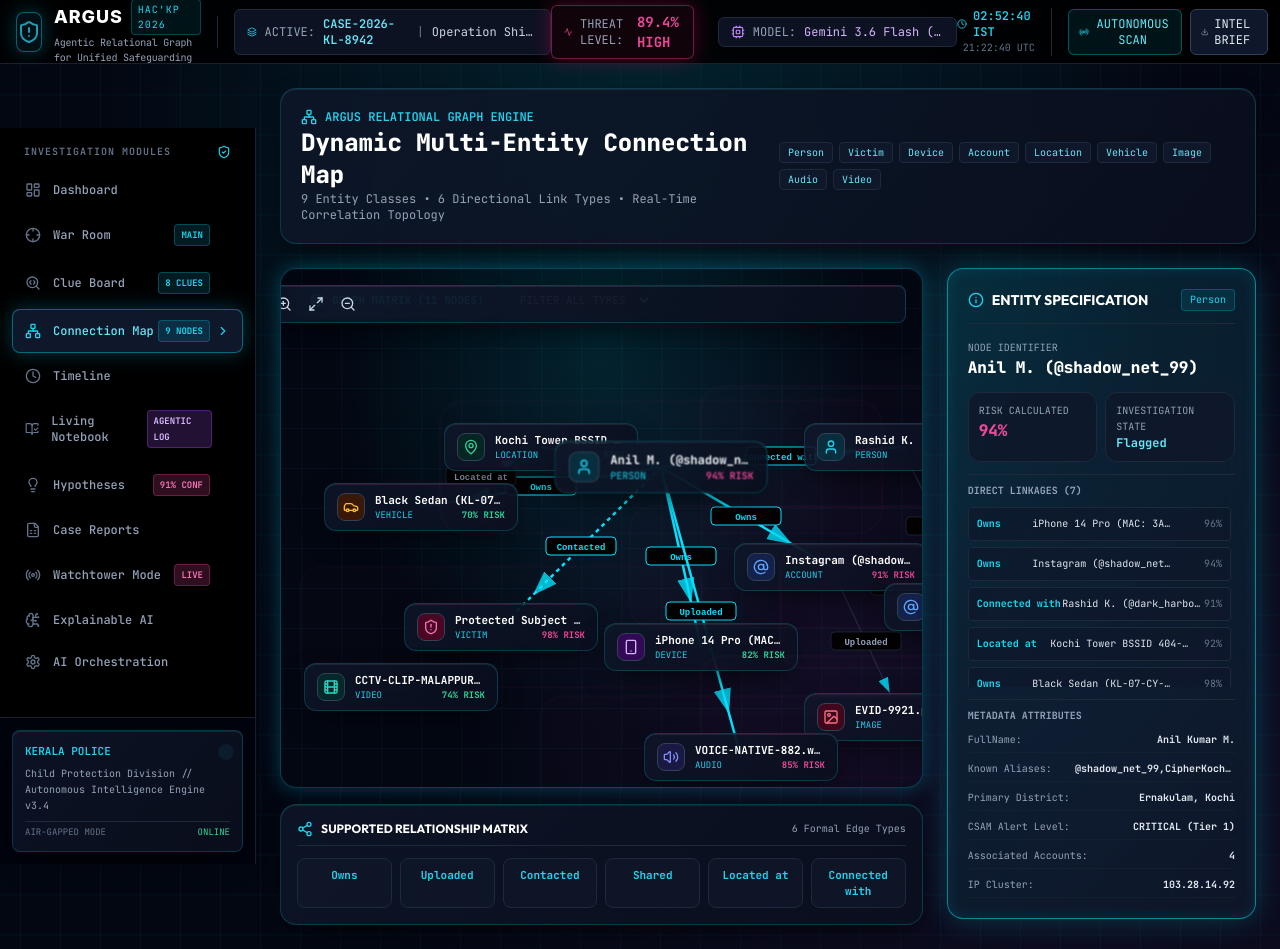
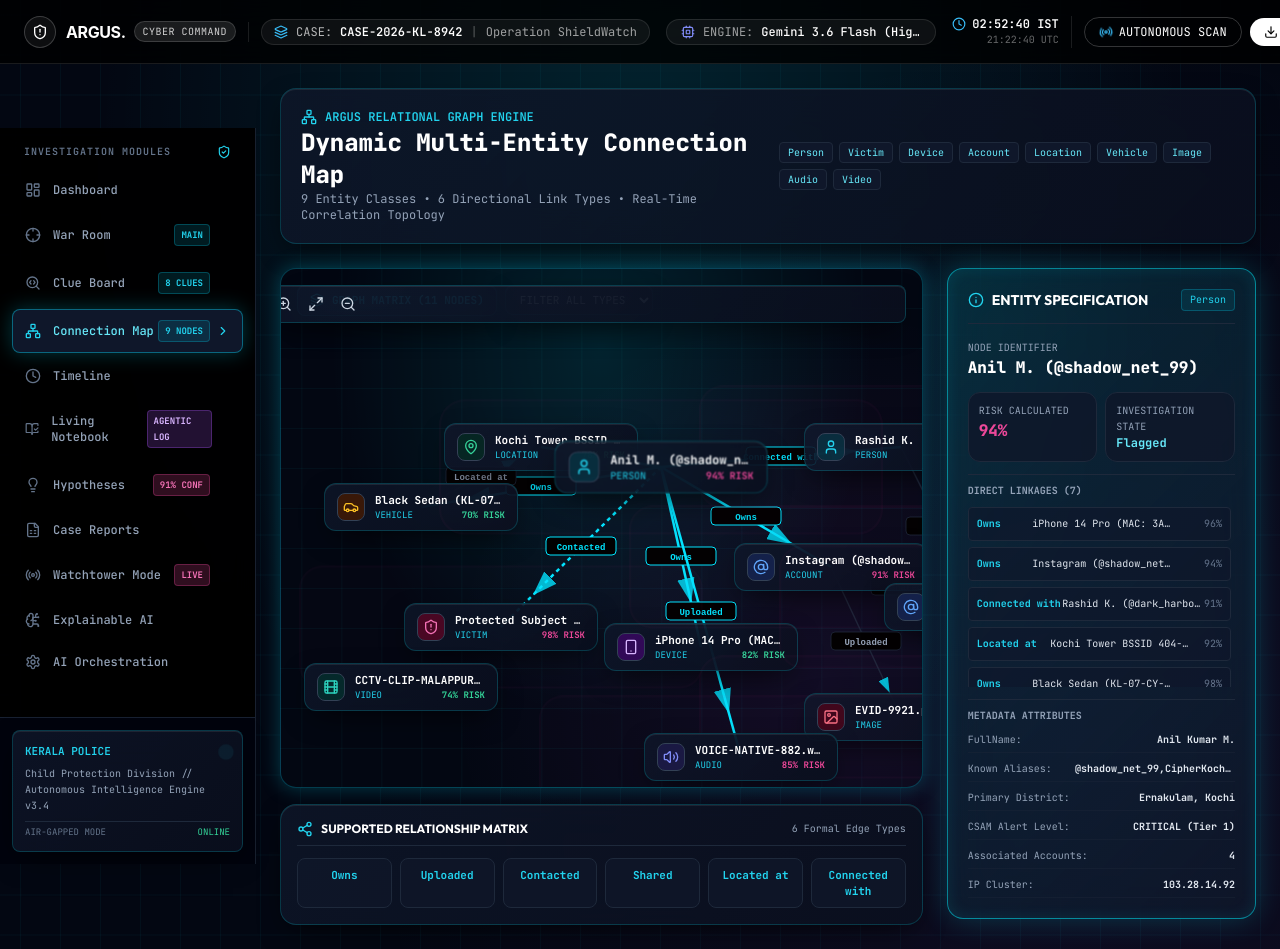
Before and after one commit to srinivas2s/ARGUS-poc, a Next.js app: page /connections in a window 1280 px wide. Built offline with nearby package versions, Linux system fonts and the light colour scheme.

Commit message:
feat: add src\components\layout\Header.tsx

```diff
--- a/src/components/layout/Header.tsx
+++ b/src/components/layout/Header.tsx
@@ -7,10 +7,8 @@ import {
   Cpu,
   Clock,
   Layers,
-  Zap,
   Download,
-  Radio,
-  Sliders
+  Radio
 } from 'lucide-react';
 import { argusStore } from '@/lib/store';
 import Link from 'next/link';
@@ -45,97 +43,83 @@ export const Header: React.FC = () => {
   }, []);
 
   return (
-    <header className="h-16 border-b border-slate-800/80 bg-black/90 backdrop-blur-md sticky top-0 z-50 flex items-center justify-between px-4 select-none">
+    <header className="h-16 border-b border-white/10 bg-black/80 backdrop-blur-xl sticky top-0 z-50 flex items-center justify-between px-6 select-none print:hidden gap-4 overflow-x-auto no-scrollbar">
       {/* Left Branding & Case Selector */}
-      <div className="flex items-center space-x-4">
-        <Link href="/" className="flex items-center space-x-3 group">
-          <div className="w-10 h-10 rounded-lg border border-cyan-500/50 bg-cyan-950/30 flex items-center justify-center shadow-cyber-cyan group-hover:scale-105 transition-transform">
-            <ShieldAlert className="w-6 h-6 text-cyan-400 animate-pulse" />
+      <div className="flex items-center space-x-3 shrink-0 whitespace-nowrap">
+        <Link href="/" className="flex items-center space-x-2.5 group shrink-0">
+          <div className="w-8 h-8 rounded-full border border-white/20 bg-white/5 flex items-center justify-center group-hover:scale-105 transition-transform shrink-0">
+            <ShieldAlert className="w-4 h-4 text-white" />
           </div>
-          <div>
-            <div className="flex items-center space-x-2">
-              <span className="font-extrabold text-lg tracking-wider text-white group-hover:text-cyan-400 transition-colors">
-                ARGUS
-              </span>
-              <span className="text-[10px] uppercase tracking-widest px-1.5 py-0.5 rounded bg-cyan-500/10 border border-cyan-500/30 text-cyan-400 font-mono">
-                Hac'KP 2026
-              </span>
-            </div>
-            <p className="text-[10px] font-mono text-slate-400 tracking-tight hidden sm:block">
-              Agentic Relational Graph for Unified Safeguarding
-            </p>
+          <div className="flex items-center space-x-2 shrink-0">
+            <span className="font-bold text-base tracking-tight text-white group-hover:text-white/80 transition-colors whitespace-nowrap">
+              ARGUS.
+            </span>
+            <span className="text-[10px] uppercase tracking-wider px-2 py-0.5 rounded-full bg-white/10 border border-white/15 text-white/80 font-mono whitespace-nowrap shrink-0">
+              CYBER COMMAND
+            </span>
           </div>
         </Link>
 
         {/* Vertical Divider */}
-        <div className="h-8 w-px bg-slate-800 hidden md:block" />
+        <div className="h-5 w-px bg-white/10 hidden md:block shrink-0" />
 
         {/* Active Case Badge */}
-        <div className="hidden lg:flex items-center space-x-2 bg-slate-900/80 border border-slate-800 px-3 py-1.5 rounded-md text-xs font-mono">
-          <Layers className="w-3.5 h-3.5 text-cyan-400" />
-          <span className="text-slate-400">ACTIVE:</span>
-          <span className="text-cyan-300 font-semibold">{caseId}</span>
-          <span className="text-slate-500">|</span>
-          <span className="text-slate-300 truncate max-w-[200px]">Operation ShieldWatch</span>
+        <div className="hidden lg:inline-flex items-center space-x-2 bg-white/5 border border-white/10 px-3 py-1 rounded-full text-xs font-mono text-white/70 whitespace-nowrap shrink-0">
+          <Layers className="w-3.5 h-3.5 text-sky-400 shrink-0" />
+          <span>CASE:</span>
+          <span className="text-white font-semibold whitespace-nowrap">{caseId}</span>
+          <span className="text-white/30">|</span>
+          <span className="text-white/60 whitespace-nowrap">Operation ShieldWatch</span>
         </div>
       </div>
 
-      {/* Center Status Indicators */}
-      <div className="hidden md:flex items-center space-x-6">
-        {/* Threat Score Gauge */}
-        <div className="flex items-center space-x-2 bg-pink-950/20 border border-pink-500/40 px-3 py-1.5 rounded-md shadow-cyber-pink">
-          <Activity className="w-4 h-4 text-pink-500 animate-pulse" />
-          <span className="text-xs font-mono text-slate-400">THREAT LEVEL:</span>
-          <span className="text-sm font-mono font-bold text-pink-500 text-pink-glow">
-            {riskScore}% HIGH
-          </span>
-        </div>
-
+      {/* Center Telemetry Status Indicators */}
+      <div className="hidden md:flex items-center space-x-3 shrink-0 whitespace-nowrap">
         {/* AI Provider Indicator */}
-        <Link href="/settings" className="flex items-center space-x-2 bg-slate-900/80 border border-slate-800 hover:border-purple-500/50 px-3 py-1.5 rounded-md text-xs font-mono transition-colors">
-          <Cpu className="w-3.5 h-3.5 text-purple-400" />
-          <span className="text-slate-400">MODEL:</span>
-          <span className="text-purple-300 truncate max-w-[140px]">{activeModel}</span>
+        <Link href="/settings" className="inline-flex items-center space-x-2 bg-white/5 border border-white/10 hover:border-white/25 px-3.5 py-1 rounded-full text-xs font-mono transition-colors whitespace-nowrap shrink-0">
+          <Cpu className="w-3.5 h-3.5 text-indigo-400 shrink-0" />
+          <span className="text-white/60">ENGINE:</span>
+          <span className="text-white font-medium whitespace-nowrap max-w-[160px] truncate">{activeModel}</span>
         </Link>
       </div>
 
       {/* Right Time & Actions */}
-      <div className="flex items-center space-x-4 font-mono text-xs">
+      <div className="flex items-center space-x-3 font-mono text-xs shrink-0 whitespace-nowrap">
         {/* Live Clock */}
-        <div className="hidden xl:flex flex-col items-end text-slate-400 border-r border-slate-800 pr-4">
-          <div className="flex items-center space-x-1.5 text-cyan-400 font-semibold">
-            <Clock className="w-3.5 h-3.5" />
+        <div className="hidden xl:flex flex-col items-end text-white/50 border-r border-white/10 pr-3 shrink-0 whitespace-nowrap">
+          <div className="flex items-center space-x-1.5 text-white font-semibold whitespace-nowrap">
+            <Clock className="w-3.5 h-3.5 text-sky-400 shrink-0" />
             <span>{timeIST} IST</span>
           </div>
-          <span className="text-[10px] text-slate-500">{timeUTC}</span>
+          <span className="text-[10px] text-white/40 whitespace-nowrap">{timeUTC}</span>
         </div>
 
         {/* Quick Action Buttons */}
-        <div className="flex items-center space-x-2">
+        <div className="flex items-center space-x-2 shrink-0 whitespace-nowrap">
           <button
             onClick={() => {
               argusStore.addWatchtowerEvent({
                 id: `wt-${Date.now()}`,
                 timestamp: new Date().toLocaleTimeString('en-US', { hour12: false }) + ' IST',
                 type: 'THREAT_SPIKE',
-                source: 'Kerala Police AI Agent',
-                message: 'Manual scan triggered: 2 new cross-platform accounts correlated in Kozhikode.',
+                source: 'Autonomous AI Agent',
+                message: 'Manual scan triggered: 2 new cross-platform accounts correlated.',
                 riskScore: 91.2,
                 entityId: 'node-suspect-a'
               });
             }}
-            className="flex items-center space-x-1.5 bg-cyan-500/10 hover:bg-cyan-500/20 border border-cyan-500/40 text-cyan-300 px-2.5 py-1.5 rounded-md text-xs font-mono transition-all hover:shadow-cyber-cyan"
+            className="inline-flex items-center space-x-1.5 border border-white/20 hover:bg-white/10 text-white px-3.5 py-1.5 rounded-full text-xs font-mono transition-all whitespace-nowrap shrink-0"
           >
-            <Radio className="w-3.5 h-3.5 text-cyan-400 animate-spin" />
-            <span className="hidden sm:inline">AUTONOMOUS SCAN</span>
+            <Radio className="w-3.5 h-3.5 text-sky-400 animate-spin shrink-0" />
+            <span className="hidden sm:inline whitespace-nowrap">AUTONOMOUS SCAN</span>
           </button>
 
           <Link
             href="/reports"
-            className="flex items-center space-x-1.5 bg-slate-900 hover:bg-slate-800 border border-slate-700 text-slate-200 px-2.5 py-1.5 rounded-md text-xs font-mono transition-colors"
+            className="inline-flex items-center space-x-1.5 bg-white text-black hover:bg-white/90 px-3.5 py-1.5 rounded-full text-xs font-semibold transition-transform hover:scale-105 whitespace-nowrap shrink-0"
           >
-            <Download className="w-3.5 h-3.5 text-slate-400" />
-            <span className="hidden lg:inline">INTEL BRIEF</span>
+            <Download className="w-3.5 h-3.5 text-black shrink-0" />
+            <span className="hidden lg:inline whitespace-nowrap">INTEL BRIEF</span>
           </Link>
         </div>
       </div>
```
